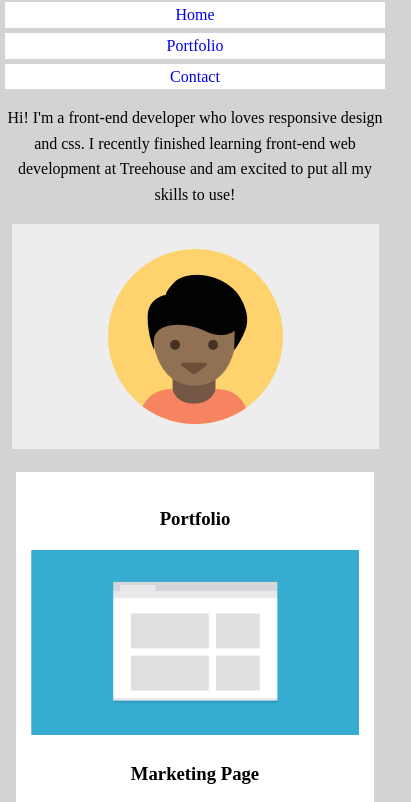
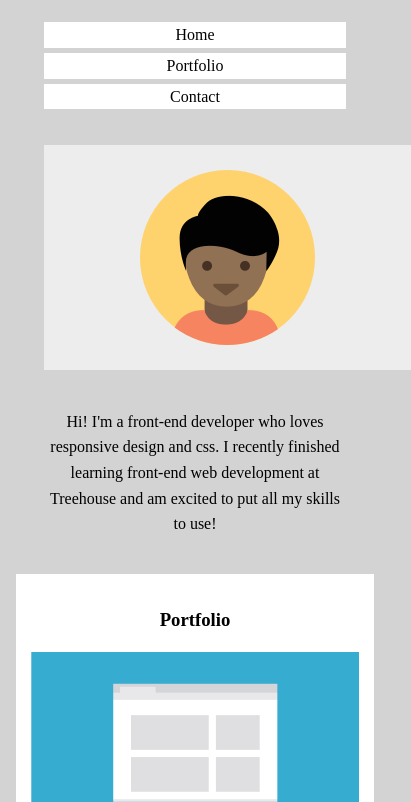
Before and after one commit to chrislee-webdev/TechDegree-Unit-2, a plain HTML site: page index.html in a window 390 px wide. Shown: the part 63-865 px from the top of the page, 411 px wide, since content can reach past the window. Drawn offline with Linux system fonts and the light colour scheme.

Commit message:
Fixed mobile layout

```diff
--- a/css/style.css
+++ b/css/style.css
@@ -9,6 +9,9 @@ body{
 
 .main-header{
     text-align:center;
+    width:80%;
+    margin:0 auto;
+    padding:5px;
 }
 
 .container{
@@ -38,11 +41,23 @@ ul{
 .main-nav li{
     display:block;
     background-color:white;
-    margin:5px;
-    padding-left:2em;
-    padding-right:2em;
+    margin:5px auto;
+}
+
+.main-nav a{
+    padding:15px 10px;
 }
 
 a{
+    color:black;
     text-decoration:none;
 }
+
+.name,
+.main-nav,
+.profile-image{
+    padding-bottom:15px;
+    }
+}
+
+/*=====Media Queries=====*/
--- a/index.html
+++ b/index.html
@@ -10,7 +10,8 @@
         </head>
 
     <body>
-        <header class="main-header">
+        <header class="main-header clearfix">
+
             <h2 class="name">Christopher Lee</h2>
 
             <ul class="main-nav">
@@ -19,38 +20,55 @@
                 <li><a href="#">Contact</a></li>
             </ul>
 
-            <p>Hi! I'm a front-end developer who loves responsive design and css. I recently finished learning front-end web development at Treehouse and am excited to put all my skills to use!
+            <img src="images/responsive-layout-profile.png" alt="Responsive Layout Profile Picture" class="profile-image">
+
+            <p id="intro">Hi! I'm a front-end developer who loves responsive design and css. I recently finished learning front-end web development at Treehouse and am excited to put all my skills to use!
             </p>
 
-            <img src="images/responsive-layout-profile.png" alt="Responsive Layout Profile Picture">
         </header>
 
-        <div class="container">
+        <div class="container clearfix">
         <div class="main-content">
+
+
             <h3>Portfolio</h3>
+
+            <div class="col">
             <img src="images/portfolio-1.png" alt="Portfolio Image-1" class="project-image">
             <h3>Marketing Page</h3>
             <p>This project shows the front page of a marketing website meant for a specific business I'm interested in.</p>
+            </div>
 
+            <div class="col">
             <img src="images/portfolio-2.png" alt="Portfolio Image-2" class="project-image">
             <h3>Search Page</h3>
             <p>This project searches through a specific database to find information that the user is trying to look up.</p>
+            </div>
 
+            <div class="col">
             <img src="images/portfolio-3.png" alt="Portfolio Image-3" class="project-image">
             <h3>Travel App</h3>
             <p>This project compares travel times based on different transportation methods and tells you the best one.</p>
+            </div>
 
+            <div class="col">
             <img src="images/portfolio-4.png" alt="Portfolio Image-4" class="project-image">
             <h3>Map of Favorite Spots</h3>
             <p>This project uses mapping apis to plot points for my favorite spots in the city for a do-it-yourself walking tour.</p>
+            </div>
 
+            <div class="col">
             <img src="images/portfolio-5.png" alt="Portfolio Image-5" class="project-image">
             <h3>Photo Gallery</h3>
             <p>This project shows pictures from a recent trip to the viewer and allows them to easily navigate through photos.</p>
+            </div>
 
+            <div class="col">
             <img src="images/portfolio-6.png" alt="Portfolio Image-6" class="project-image">
             <h3>Calculator</h3>
             <p>Someone can enter in the numbers they want, and press the big blue button and get the result</p>
+            </div>
+
         </div>
         </div>
 
```
